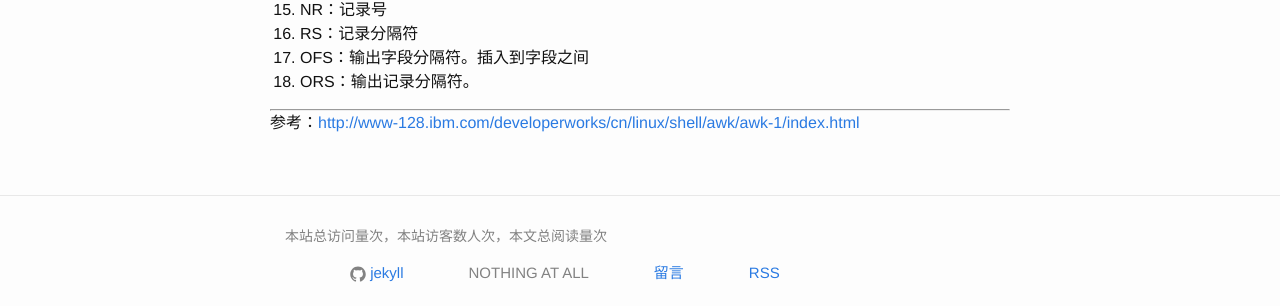
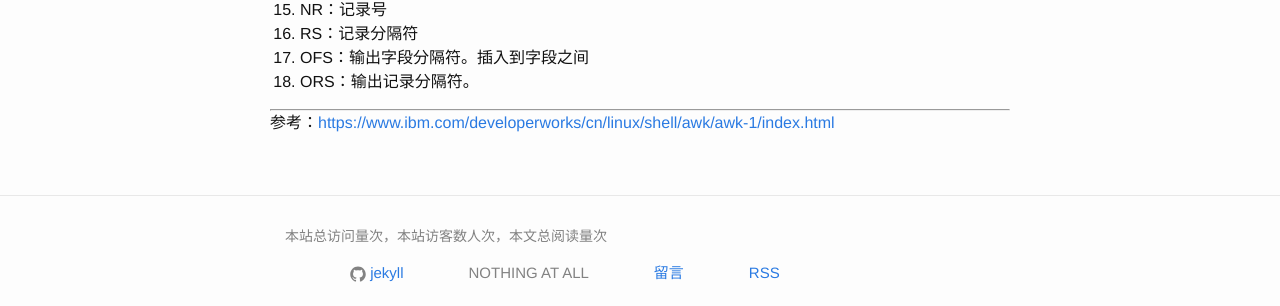
Before and after one commit to snowyxx/snowyxx.github.io, a Jekyll site: the page built from _posts/2011-06-15-awk-notes.markdown, in a window 1280 px wide. Shown: the part 610-916 px from the top of the page. Built offline with Jekyll 4.4.1, drawn with Linux system fonts in a browser that asks for light colours; comment, search, counter and statistics services are not loaded.

Commit message:
url update

```diff
--- a/_posts/2011-06-15-awk-notes.markdown
+++ b/_posts/2011-06-15-awk-notes.markdown
@@ -40,4 +40,4 @@ tags:   [awk,linux]
 18. ORS：输出记录分隔符。
 
 ---
-参考：[http://www-128.ibm.com/developerworks/cn/linux/shell/awk/awk-1/index.html](http://www-128.ibm.com/developerworks/cn/linux/shell/awk/awk-1/index.html){:target="_blank"}
+参考：[https://www.ibm.com/developerworks/cn/linux/shell/awk/awk-1/index.html](https://www.ibm.com/developerworks/cn/linux/shell/awk/awk-1/index.html){:target="_blank"}
--- a/_posts/2018-07-17-windows-plantask-errorcode.markdown
+++ b/_posts/2018-07-17-windows-plantask-errorcode.markdown
@@ -1,6 +1,6 @@
 ---
 layout: post
-title:  "windows 任务计划失败返回值"
+title:  "Windows 任务计划失败返回值"
 date:   2018-07-17 15:50:05 +0800
 categories: blog
 tags:   [windows]
```
